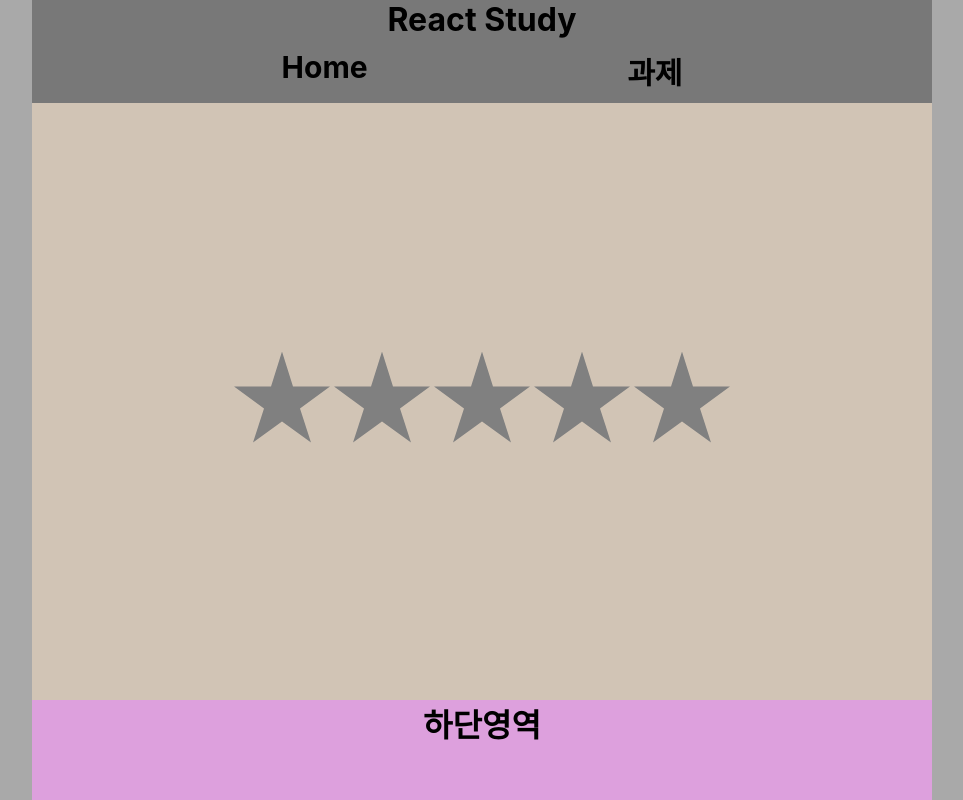
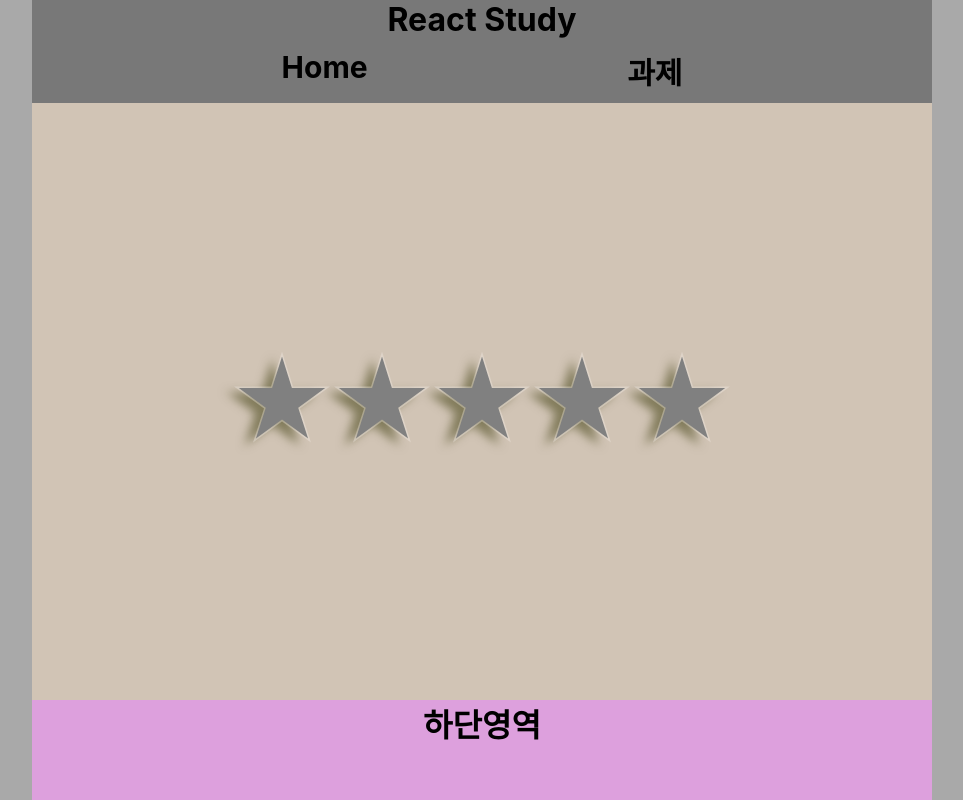
Before and after one commit to limdumb/React-Study, a React (Create React App) app: page /Rating in a window 1280 px wide. Shown: the whole page, without its empty margins (158-1121 px from the left). Built offline with nearby package versions, Linux system fonts and the light colour scheme.

Commit message:
[Design] css디자인변경

```diff
--- a/src/App.css
+++ b/src/App.css
@@ -1,5 +1,5 @@
 /********************************기본초기화********************************/
-html,body,h1,h2,h3,h4,ul,li,ol,button{
+html,body,h1,h2,h3,h4,ul,li,ol,button,input,label{
     /* 각태그들의 기본 마진,패딩 초기화 */
     padding: 0;
     margin: 0;
@@ -21,10 +21,10 @@ body{
     background-color: darkgray;
 }
 
-/* body *{
-     임시공사중
-    outline: 1px solid red;
-} */
+body *{
+     /* 임시공사중 */
+    /* outline: 1px solid red; */
+}
 
 /********************************공통css********************************/
 .App{
@@ -152,11 +152,34 @@ body{
 
 /******************************** Rating css********************************/
 
-.rating_label{
+
+
+/* https://css-tricks.com/using-box-shadows-and-clip-path-together/
+clip-path box-shadow 문제에 관하여*/
+.rating{
+    display: flex;
+    filter: drop-shadow(-10px 5px 5px rgba(50, 50, 0, 0.5));
+}
+
+.rating_point{
+    position: relative;
+    clip-path: polygon(50% 0%, 61% 35%, 98% 35%, 68% 57%, 79% 91%, 50% 70%, 21% 91%, 32% 57%, 2% 35%, 39% 35%);
+    background-color: #f5efec59;
     width: 100px;
     height: 100px;
+
+}
+
+
+.rating_label{
+    position: absolute;
+    top: 5px;
+    left: 5px;
+    bottom: 5px;
+    right: 5px;
     clip-path: polygon(50% 0%, 61% 35%, 98% 35%, 68% 57%, 79% 91%, 50% 70%, 21% 91%, 32% 57%, 2% 35%, 39% 35%);
-    transition: 0.5s;
+    transition: 0.8s;
+
 }
 
 .rating_input{
--- a/src/component/nav_Button/Rating.jsx
+++ b/src/component/nav_Button/Rating.jsx
@@ -37,6 +37,9 @@ function Rating(){
     // 오버시의 별의 값을 저장
     const [hoverValue, setHoveValue] = useState(0);
 
+    // 반별의 값을저장
+    const [half, setHalf] = useState(0);
+
     const log = (Event)=>{
         // console.log("Click 콘솔:",Event.target.value)
         const activate1 = Event.target.value;
@@ -46,24 +49,26 @@ function Rating(){
 
     return(
         <>
+        <div className="rating">
         {repeat.map((value,index)=>{
             return(
+                <div className="rating_point">
                     <label key={index}
                         className="rating_label"
-                        style={{backgroundColor: repeat[index] <= (currentValue || hoverValue) ? "red" : "gray"}}>
-
+                        style={{backgroundColor: repeat[index] <= (currentValue || hoverValue) ? "#ffdf2b" : "gray"}}>
                         <input type="checkbox"
                             className="rating_input"
                             value={repeat[index]}
                             onClick={log}
                             onDoubleClick={()=>{setCurrentValue(0)}}
                             onMouseOver={()=>{setHoveValue(repeat[index])}}
-
-                        onMouseLeave={()=>{setHoveValue(0)}}
+                            onMouseOut={()=>{setHoveValue(0)}}
                         />
                     </label>
+                </div>
             )
         })}
+        </div>
         </>
     )
 }
```
Lines whose indentation alone changed are shown as unchanged.
